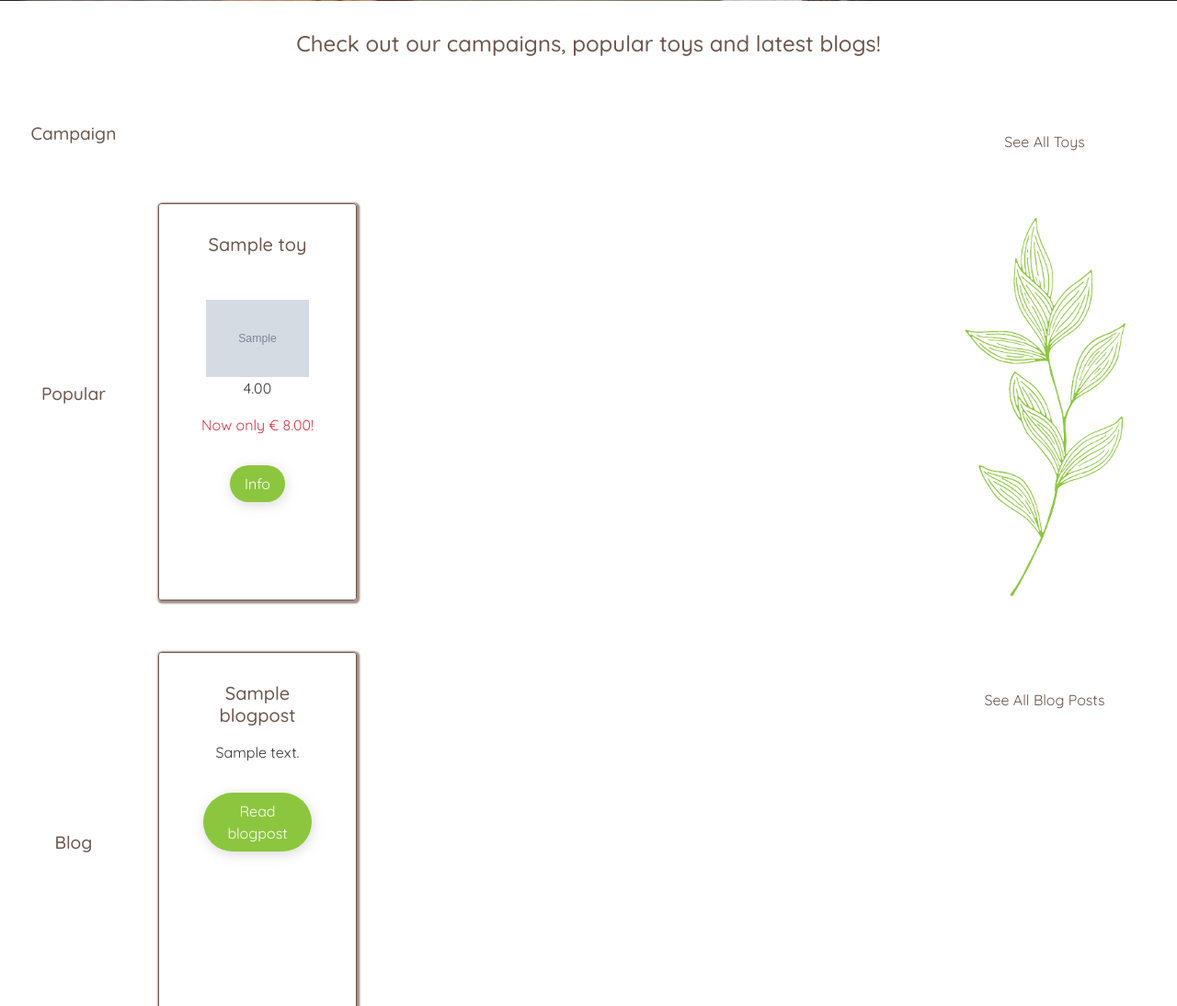
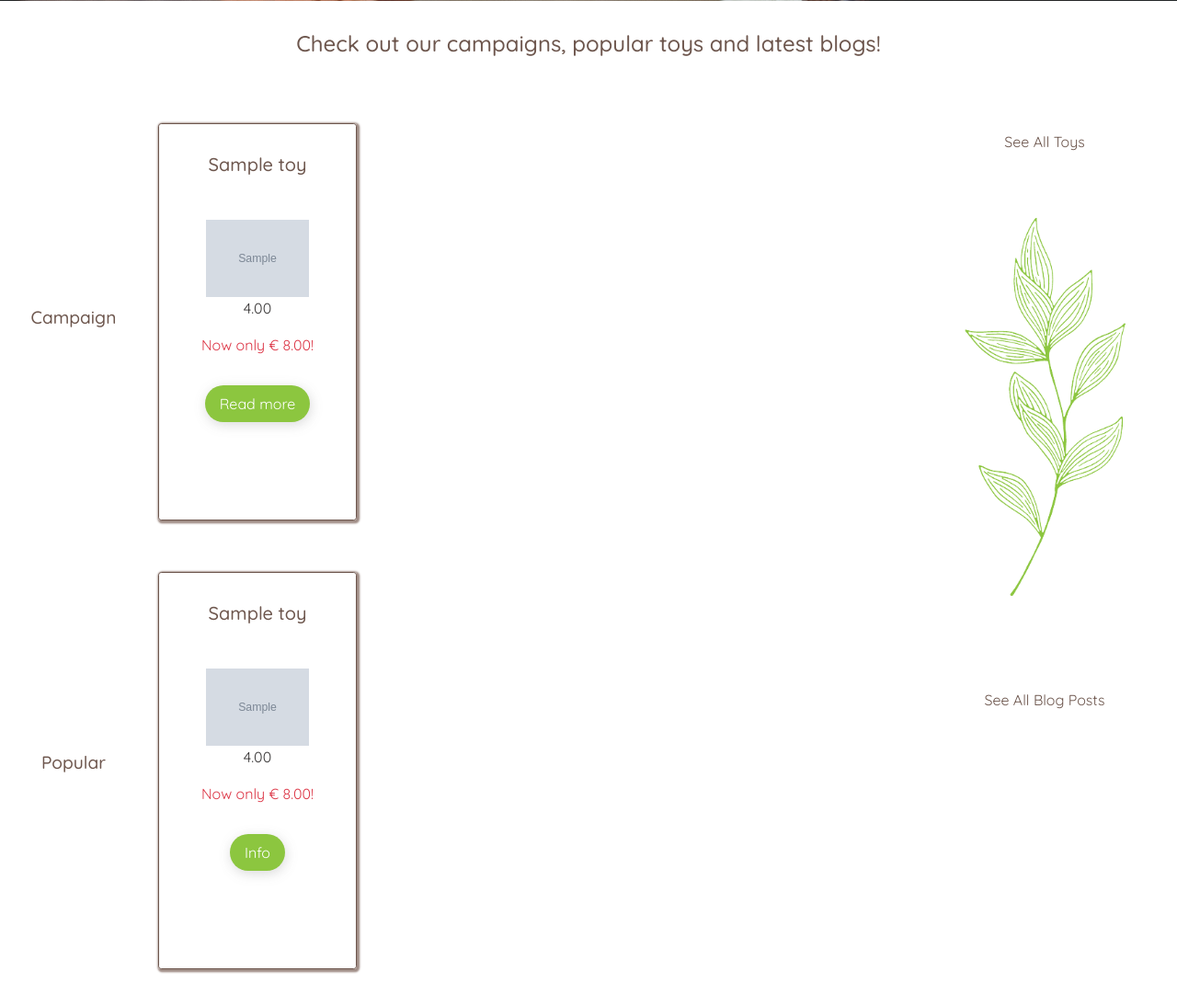
Before and after one commit to mmmangooo/Milestone-Project4, a Django app: page / in a window 1280 px wide. Shown: the part 863-1957 px from the top of the page at 92% size. Run offline with Django 3.2, Linux system fonts and the light colour scheme; tables that the repository leaves empty hold one stand-in row (values such as "Sample post"); grey boxes marked "Sample" are stand-in pictures; some libraries are stand-ins or nearby versions.

Commit message:
Adjusted calculate campaign price function in toy model for easier access across app

```diff
--- a/bag/contexts.py
+++ b/bag/contexts.py
@@ -14,10 +14,7 @@ def bag_contents(request):
     for item_id, item_data in bag.items():
         if isinstance(item_data, int):
             toy = get_object_or_404(Toy, pk=item_id)
-            if toy.campaign is True:
-                total += item_data * toy.get_campaign
-            else:
-                total += item_data * toy.price
+            total += item_data * toy.price
             product_count += item_data
             bag_items.append({
                 'item_id': item_id,
--- a/home/templates/home/index.html
+++ b/home/templates/home/index.html
@@ -30,20 +30,20 @@
         <div class="col-12 col-lg-2 mt-2">
             <h4>Campaign</h4>
         </div>
-  {%if toy.campaign == True %}
-        {% for toy in toys  %}
+
+        {% for has_campaign in has_campaigns  %}
 
         <div class="col-12 col-sm-6 col-lg-3">
             <div class="square-card mt-2">
-                <h5 class="mb-5">{{ toy.name }}</h5>
-                {% if toy.image %} <img class="w-75" src="{{ toy.image.url }}" alt="{{ has_campaign.name }}">
+                <h5 class="mb-5">{{ has_campaign.name }}</h5>
+                {% if has_campaign.image %} <img class="w-75" src="{{ has_campaign.image.url }}" alt="{{ has_campaign.name }}">
                 {% else %}
                 <img class="w-50" src="{{ MEDIA_URL }}no-image.png"
                     alt="Light-brown image of drawn silhouette of mountain and tree with text 'no image found' below">
                 {% endif %}
-                <p>{{ toy.rating }}</p>
-                <p class="text-danger"> Now only € {{ toy.get_campaign }}! </p>
-                <a href="{% url 'toy_details' toy.id%}"
+                <p>{{ has_campaign.rating }}</p>
+                <p class="text-danger"> Now only € {{ has_campaign.get_price}}! </p>
+                <a href="{% url 'toy_details' has_campaign.id %}"
                     class="btn rounded-pill submit-btn text-white my-2">Read
                     more</a>
             </div>
@@ -51,7 +51,7 @@
 
 
         {% endfor %}
-       {% endif %}
+
 
 
 
@@ -74,7 +74,7 @@
                     alt="Light-brown image of drawn silhouette of mountain and tree with text 'no image found' below">
                 {% endif %}
                 <p>{{ toy.rating }}</p>
-                <p class="{% if toy.campaign %} card-text text-danger {% else %} card-text {% endif %}"> {% if toy.campaign == True %} Now only € {{ toy.get_campaign }}!  {% else %}  € {{toy.price }}  {% endif %}</p>
+                <p class="{% if toy.campaign %} card-text text-danger {% else %} card-text {% endif %}"> {% if toy.campaign %} Now only € {{toy.get_price }}! {% else %}  € {{toy.get_price }} {% endif %}  </p>
 
                 <a href="{% url 'toy_details' toy.id%}" class="btn rounded-pill submit-btn text-white my-1">Info</a>
             </div>
--- a/home/views.py
+++ b/home/views.py
@@ -12,8 +12,8 @@ def index(request):
 
     context = {
         'toys': toys,
-        'has_campaigns': has_campaigns,
         'blogposts': blogposts,
+        'has_campaigns': has_campaigns
     }
 
     return render(request, 'home/index.html', context)
--- a/toys/models.py
+++ b/toys/models.py
@@ -37,13 +37,17 @@ class Toy(models.Model):
     image = models.ImageField(upload_to='toys', null=True, blank=True)
     campaign = models.BooleanField(default=False, null=True, blank=True)
 
-    @property
-    def get_campaign(self):
+    def get_price(self):
         """
-        Calculate 20% discount on price for toys that are on campaign
+        Check if toy is on campaign and if so calculate 20% discount
+        on the price, and otherwise returning price
         """
-        price = self.price - (self.price*20/100)
-        return price
+        if self.campaign is True:
+            price = self.price - (self.price*20/100)
+            return price
+        else:
+            price = self.price
+            return price
 
     def __str__(self):
         return self.name
--- a/toys/templates/toys/toy_details.html
+++ b/toys/templates/toys/toy_details.html
@@ -29,8 +29,8 @@
             <p>{% if toy.description %} {{ toy.description }} {% else %} This toy has no description yet. {% endif %}
             </p>
 
-            <!-- Showing the toy's campaign price if it has one, otherwose showing original price -->
-            <p class="{% if toy.campaign %} card-text text-danger {% else %} card-text {% endif %}"> {% if toy.campaign == True %} Now only € {{ toy.get_campaign }}!  {% else %}  € {{toy.price }}  {% endif %}</p>
+            <!-- Showing the toy's price in red text if it on campaign, otherwise standard text color -->
+            <p class="{% if toy.campaign %} card-text text-danger {% else %} card-text {% endif %}"> {% if toy.campaign %} Now only € {{toy.get_price }}! {% else %}  € {{toy.get_price }} {% endif %} </p>
             <div class="container align-items-center mt-5">
                 <form method="POST" action="{% url 'add_to_bag' toy.id %}">
                     {% csrf_token %}
--- a/toys/templates/toys/toys.html
+++ b/toys/templates/toys/toys.html
@@ -64,7 +64,7 @@
               <p class="card-text">  {% if toy.rating %} Rating {{ toy.rating }}/ 5 {% else %} No Rating {% endif %} </p>
 
               <!-- If the toy has a campaign price, it is shown here. Otherwise the original price is shown -->
-              <p class="{% if toy.campaign %} card-text text-danger {% else %} card-text {% endif %}"> {% if toy.campaign == True %} Now only € {{ toy.get_campaign }}!  {% else %}  € {{toy.price }}  {% endif %}</p>
+              <p class="{% if toy.campaign %} card-text text-danger {% else %} card-text {% endif %}">{% if toy.campaign %} Now only € {{toy.get_price }}! {% else %}  € {{toy.get_price }} {% endif %} </p>
               <a href="{% url 'toy_details' toy.id%}" class="btn rounded-pill text-white my-2">Read more</a>
 
               <!-- If the user is logged in with superuser credentials, links to edit toy and delete toy pages are shown here -->
```
Also changed, not shown: README.md.
